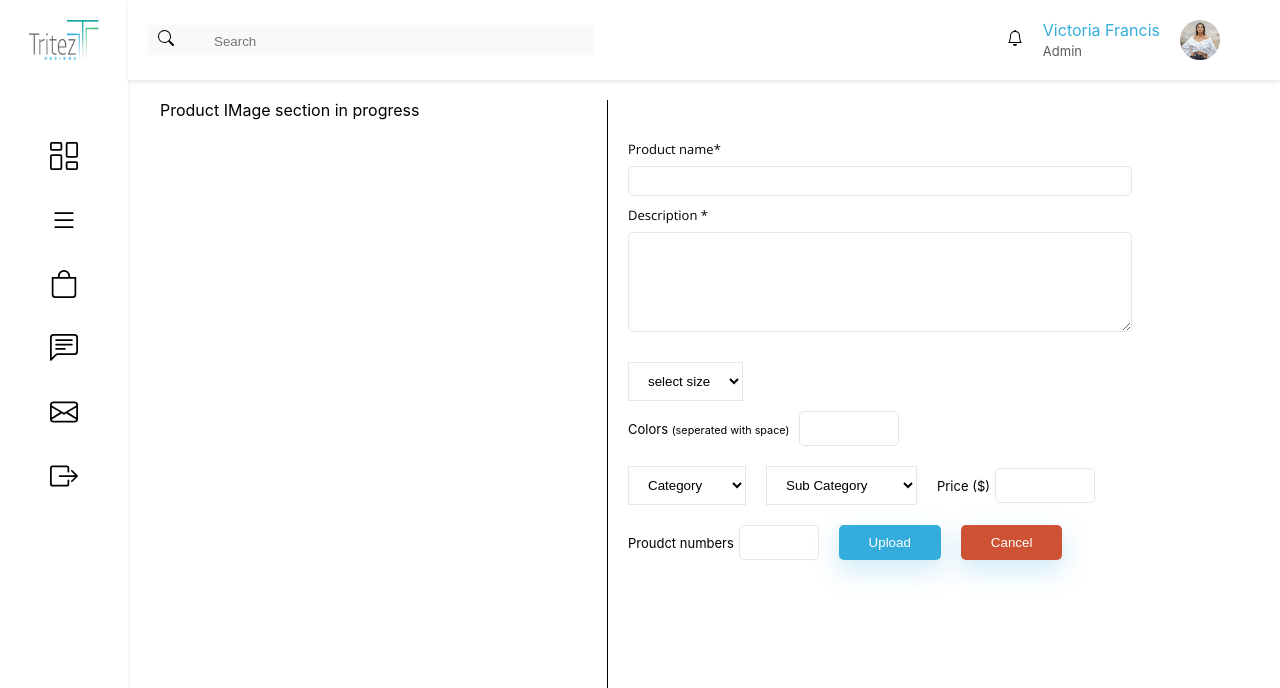
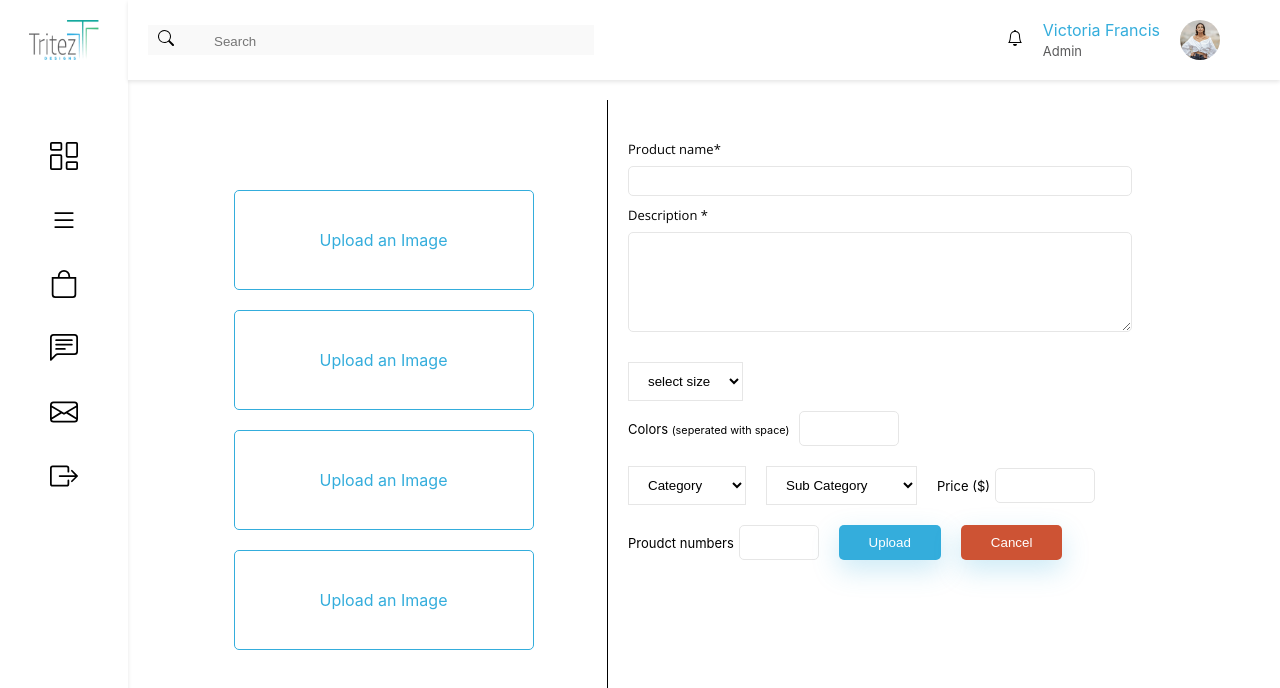
Before and after one commit to sideeq12/admin-trit, a Next.js app: page /addProduct in a window 1280 px wide. Shown: the top 688 px of the page. Built offline with nearby package versions, Linux system fonts and the light colour scheme; a web font is replaced by a local one.

Commit message:
image uplaod layer

```diff
--- a/pages/addProduct.tsx
+++ b/pages/addProduct.tsx
@@ -2,6 +2,10 @@ import styled from "styled-components"
 import { Navbar } from "../components/admin_nav/adminNav"
 import { Searchbar } from "../components/upsearch/upsearch"
 import React, { useState } from "react"
+
+interface labcheck {
+    stat : boolean
+}
 
 const Productlayer = styled.div`
     margin-top: 10vh;
@@ -13,6 +17,10 @@ const ImageSection = styled.div`
     border-right: 1px solid black;
     margin-top: 20px;
     height : 80vh;
+    display: flex;
+    justify-content: center;
+    align-items: center;
+    flex-direction: column;
 `
 const Details = styled.div`
     width : 45%;
@@ -103,6 +111,28 @@ const Color = styled.span`
     padding : 5px;
     border-radius: 3px;
 `
+const ImageSecCover = styled.div`
+    margin : 10px auto;
+    /* border : 1px solid blue; */
+    display : flex;
+    justify-content: center;
+    align-items: center;
+    input[type="file"]{
+        display: none;
+    }
+`
+const Lab = styled.label<labcheck>`
+        height: 100px;
+        width : 300px;
+        display : flex;
+        align-items: center;
+        justify-content: center;
+        color:${props => props.stat ? "white" : " #34ADDC"};
+        background-color: ${props => props.stat ? "#34ADDC" : " #fff"};
+        border : 1px solid #34ADDC;
+        /* box-shadow: 0px 9.88235px 26.3529px rgba(52, 173, 220, 0.25); */
+        border-radius: 5px;
+`
 const addProduct = ()=>{
     const [colors, setCoolors ]= useState<string[]>([])
     const [sizes, setSizes ] = useState<string[]>([])
@@ -113,7 +143,10 @@ const addProduct = ()=>{
     const [Pcount, setPCount ] = useState("")
     const [category, setCategory] = useState("")
     const [ subCategory, setSubCategory ] = useState("")
-
+    const [ firstfile, setfirstfile ] = useState(false)
+    const [secfile, setSecfile ] = useState(false);
+    const [ thirdfile, setThirdfile] = useState(false)
+    const [fourtfile, setFourtfile ] = useState(false)
 
     const seName = (event : React.ChangeEvent<HTMLInputElement>) =>{
         const datatype = event.target.name
@@ -151,13 +184,52 @@ const addProduct = ()=>{
             console.log("naa ", products)
        }
     }
+    const imageChec = (event : React.ChangeEvent<HTMLInputElement>)=>{
+        const file = event.target.files;
+        const name = event.target.name
+        console.log("the file is", file)
+        setfirstfile(true)
+    }
+    const imageChe = (event : React.ChangeEvent<HTMLInputElement>)=>{
+        const file = event.target.files;
+        const name = event.target.name
+        console.log("the name is ", name)
+        setSecfile(true)
+    }
+    const imageCh = (event : React.ChangeEvent<HTMLInputElement>)=>{
+        const file = event.target.files;
+        const name = event.target.name
+        console.log("the name is", name)
+        setThirdfile(true)
+    }
+    const imageC = (event : React.ChangeEvent<HTMLInputElement>)=>{
+        const file = event.target.files;
+        const name = event.target.name
+        setFourtfile(true)
+    }
     return(
         <>
         <Navbar />
         <Searchbar />
         <Productlayer>
         <ImageSection>
-       Product IMage section in progress</ImageSection>
+         <ImageSecCover>
+                <input type="file" name="first" id="file1" onChange={imageChec} />
+                <Lab htmlFor="file1" stat={firstfile} >Upload an Image</Lab>
+            </ImageSecCover>
+            <ImageSecCover>
+                <input type="file" name="secfile" id="file2" onChange={imageChe} />
+                <Lab htmlFor="file2" stat={secfile} >Upload an Image</Lab>
+            </ImageSecCover>
+            <ImageSecCover>
+                <input type="file" name="thirdfile" id="file3" onChange={imageCh} />
+                <Lab htmlFor="file3" stat={thirdfile} >Upload an Image</Lab>
+            </ImageSecCover>
+            <ImageSecCover>
+                <input type="file" name="fourtfile" id="file4" onChange={imageC} />
+                <Lab htmlFor="file4" stat={fourtfile}> Upload an Image</Lab>
+            </ImageSecCover>
+        </ImageSection>
         <Details>
            <DataInput>
            <label htmlFor="product name"> Product name*</label>
```
